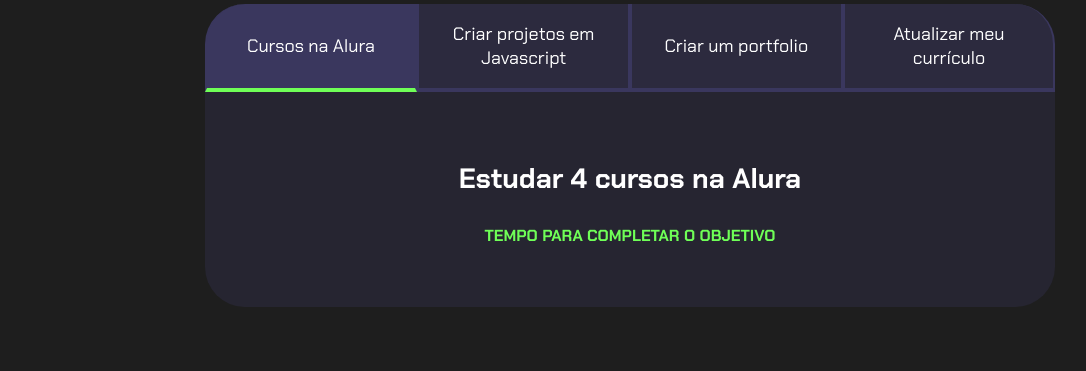
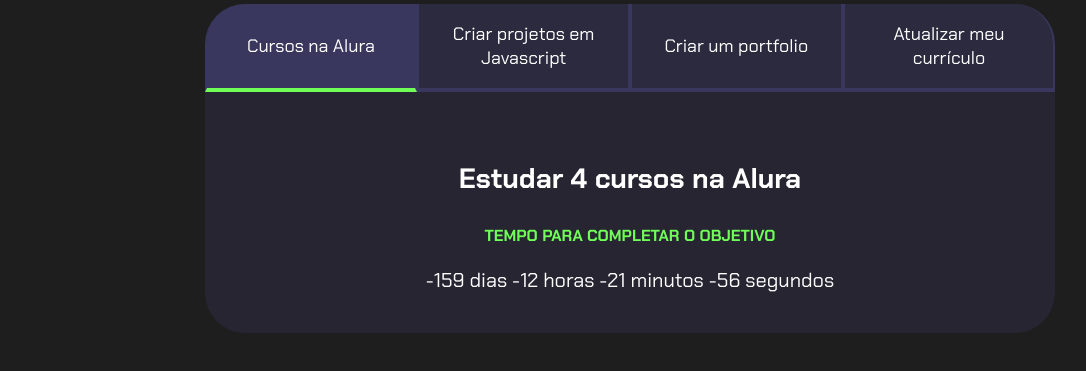
Before and after one commit to emanuelypini/3-ano-1-bimestre, a plain HTML site: page 3ano 1 bimestre/index.html in a window 1280 px wide. Both pictures are taken after a click on the button "Cursos na Alura". Shown: the part 99-470 px from the top of the page, without its empty margins (10-1096 px from the left). Drawn offline with Linux system fonts and the light colour scheme.

Commit message:
Add files via upload

```diff
--- a/3ano 1 bimestre/index.html
+++ b/3ano 1 bimestre/index.html
@@ -20,18 +20,22 @@
             <div class="aba-conteudo ativo">
                 <h3 class="aba-conteudo-titulo-principal">Estudar 4 cursos na Alura</h3>
                 <h4 class="aba-conteudo-titulo-secundario">Tempo para completar o objetivo</h4>
+                <div class="contador"></div>
             </div>
             <div class="aba-conteudo">
                 <h3 class="aba-conteudo-titulo-principal">Criar 5 projetos em Javascript</h3>
                 <h4 class="aba-conteudo-titulo-secundario">Tempo para completar o objetivo</h4>
+                <div class="contador"></div>
             </div>
             <div class="aba-conteudo">
                 <h3 class="aba-conteudo-titulo-principal">Criar um portfolio com os meus 3 melhores projetos</h3>
                 <h4 class="aba-conteudo-titulo-secundario">Tempo para completar o objetivo</h4>
+                <div class="contador"></div>
             </div>
             <div class="aba-conteudo">
                 <h3 class="aba-conteudo-titulo-principal">Atualizar meu curriculo com os certificados da Alura</h3>
                 <h4 class="aba-conteudo-titulo-secundario">Tempo para completar o objetivo</h4>
+                <div class="contador"></div>
             </div>
         </div>
     </div>
--- a/3ano 1 bimestre/main.js
+++ b/3ano 1 bimestre/main.js
@@ -1,12 +1,36 @@
-onst botoes = document.querySelectorAll(".botao");
+const botoes = document.querySelectorAll(".botao");
+const textos = document.querySelectorAll(".aba-conteudo");
 
-for(let i=0;i <botoes.length;i++){
-    botoes[i].onclick = function(){
+for (let i = 0; i < botoes.length; i++) {
+    botoes[i].onclick = function () {
 
-        for(let j=0;j<botoes.length;j++){
+        for (let j = 0; j < botoes.length; j++) {
             botoes[j].classList.remove("ativo");
+            textos[j].classList.remove("ativo");
         }
 
         botoes[i].classList.add("ativo");
+        textos[i].classList.add("ativo");
     }
 }
+
+const contadores = document.querySelectorAll(".contador");
+const tempoObjetivo1 = new Date("2023-10-05T00:00:00");
+
+
+contadores[0].textContent = calculaTempo(tempoObjetivo1);
+
+function calculaTempo(tempoObjetivo) {
+    let tempoAtual = new Date();
+    let tempoFinal = tempoObjetivo - tempoAtual;
+    let segundos = Math.floor(tempoFinal / 1000);
+    let minutos = Math.floor(segundos / 60);
+    let horas = Math.floor(minutos / 60);
+    let dias = Math.floor(horas / 24);
+
+    segundos %= 60;
+    minutos %= 60;
+    horas %= 24;
+
+ return dias + " dias " + horas + " horas " + minutos + " minutos " + segundos + " segundos";
+}
--- a/3ano 1 bimestre/style.css
+++ b/3ano 1 bimestre/style.css
@@ -88,6 +88,10 @@
     color: var(--verde);
     text-transform: uppercase;
 }
+.contador{
+    font-size: 20px;
+    text-align: center;
+}
 
 @media screen and (min-width: 768px) {
     .botoes {
```
